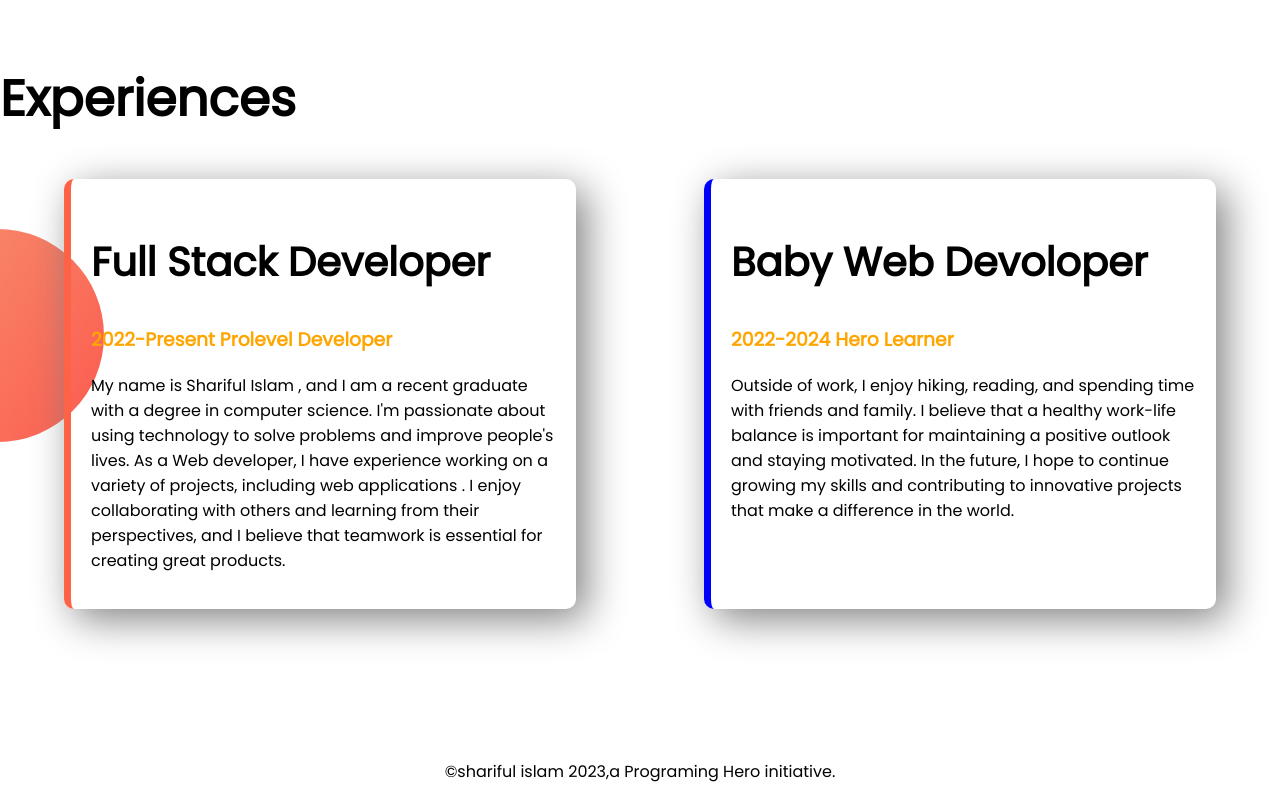
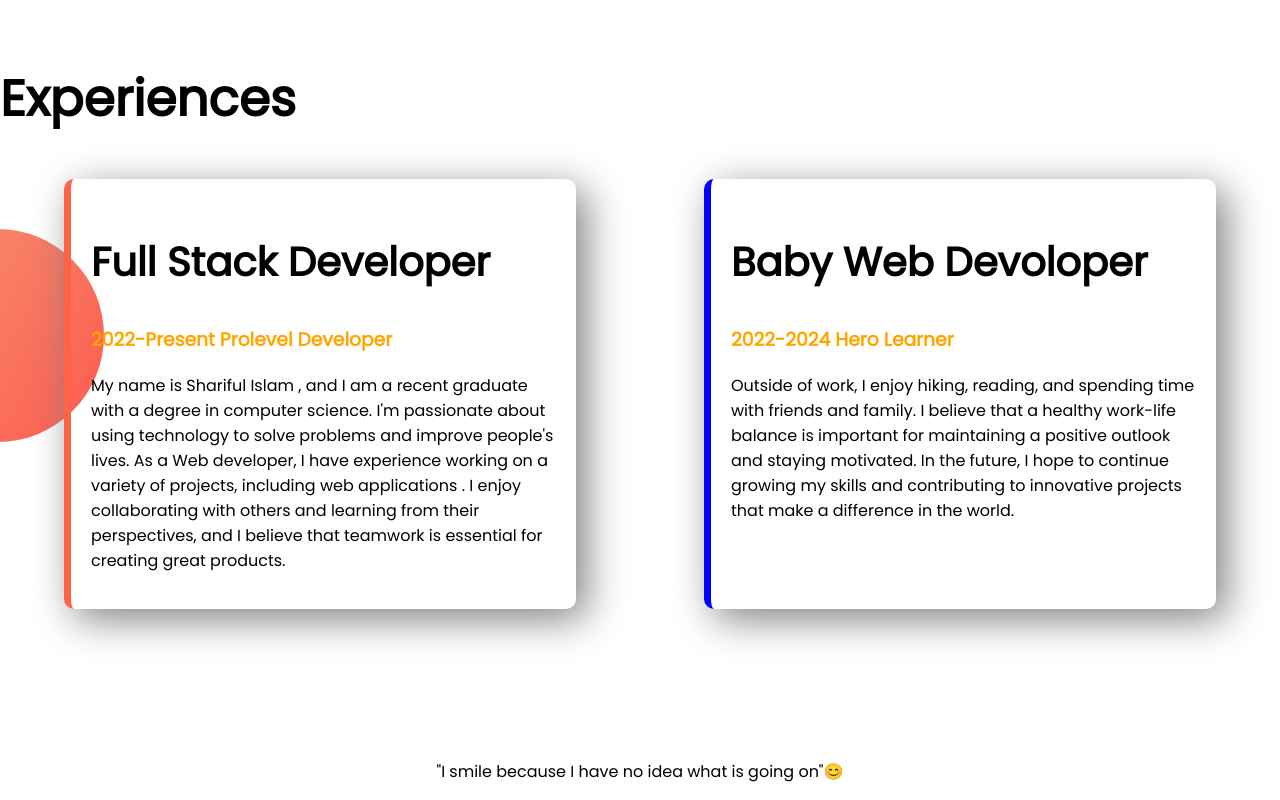
Before and after one commit to sharifulislam14/devoloper-portfolio, a plain HTML site: page index.html in a window 1280 px wide. Shown: the part 1331-2131 px from the top of the page. Drawn offline with Linux system fonts and the light colour scheme.

Commit message:
aded once more

```diff
--- a/index.html
+++ b/index.html
@@ -56,7 +56,7 @@
        </div>
     </section>
     <footer>
-        <p>©shariful islam 2023,a Programing Hero initiative.</p>
+        <p>"I smile because I have no idea what is going on"😊</p>
     </footer>
 </body>
 </html>
```
